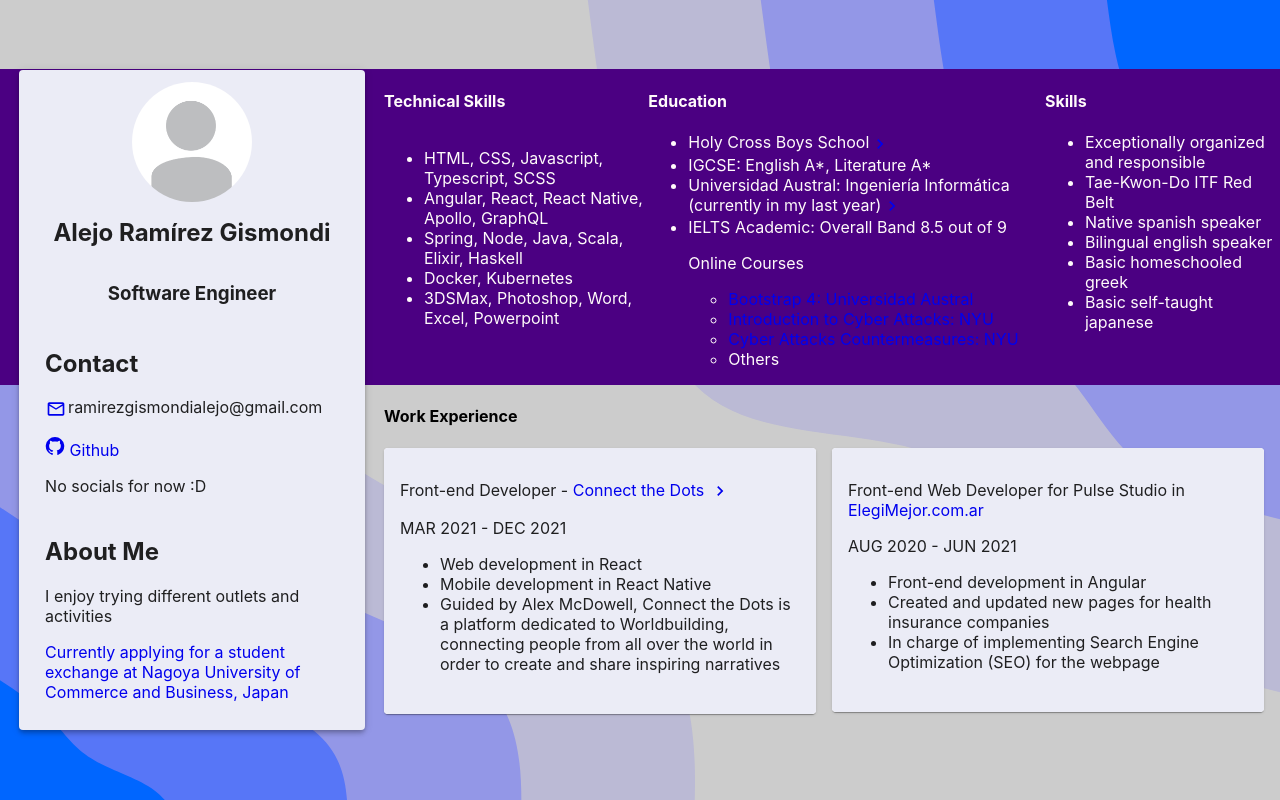
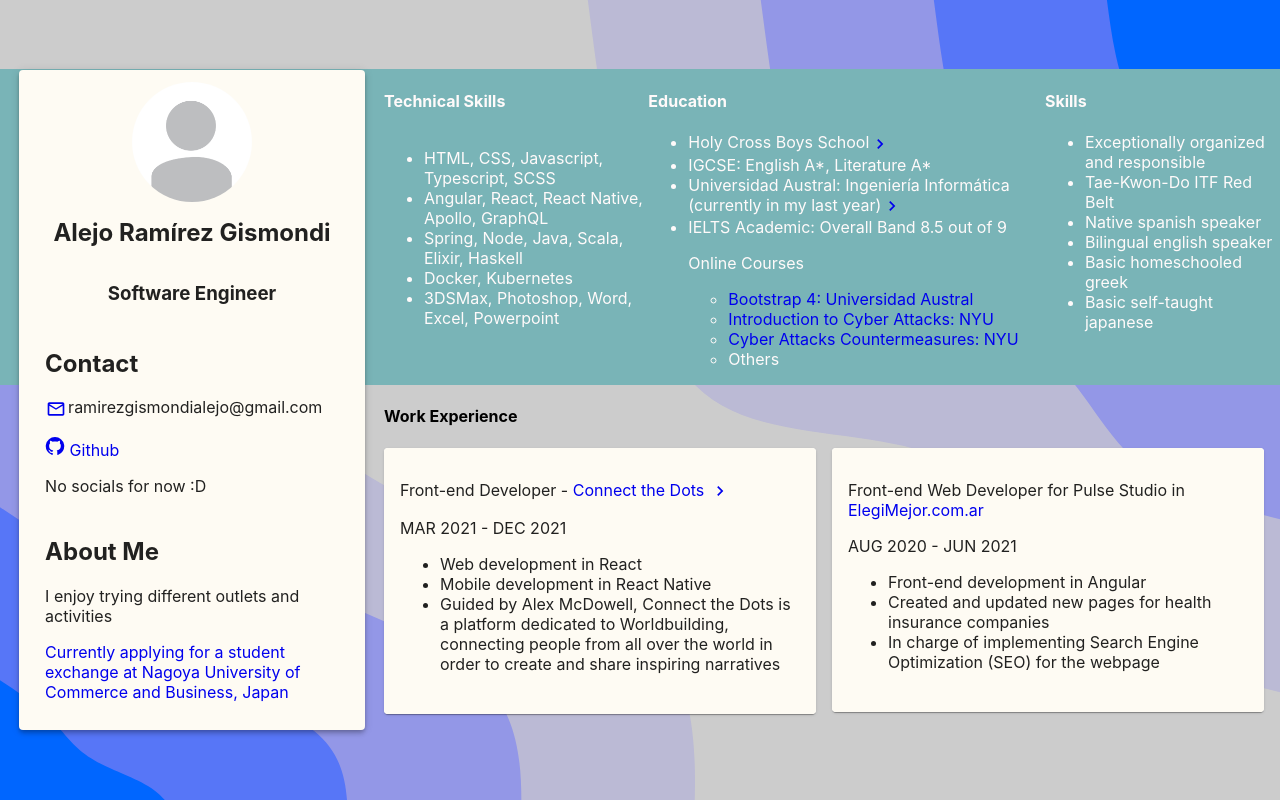
Before and after one commit to AlejoRamirezGismondi/cv, a React (Create React App) app: page / in a window 1280 px wide. Built offline with nearby package versions, Linux system fonts and the light colour scheme.

Commit message:
css vars and possible color scheme

```diff
--- a/src/Resume/Resume.css
+++ b/src/Resume/Resume.css
@@ -1,3 +1,10 @@
+:root {
+    --background-color: #F8F0DF;
+    --surface: #FEFBF3;
+    --text: snow;
+    --band-color: #79B4B7;
+}
+
 .root {
     display: flex;
     flex-direction: column;
@@ -6,7 +13,7 @@
     min-height: 100vh;
     background-image: url("/src/assets/images/blob-scene-haikei-light.svg");
     background-size: cover;
-    background-color: #fafafa;
+    background-color: var(--background-color);
 }
 
 a {
@@ -76,8 +83,8 @@
 
 .color-band {
     width: 100%;
-    background-color: indigo;
-    color: snow;
+    background-color: var(--band-color);
+    color: var(--text);
 }
 
 .container {
@@ -109,7 +116,7 @@
 }
 
 .card {
-    background-color: #EBECF6;
+    background-color: var(--surface);
 }
 
 @media screen and (max-width: 1440px) {
--- a/src/Resume/Resume.tsx
+++ b/src/Resume/Resume.tsx
@@ -35,7 +35,10 @@
     <div className={'root'}>
       <div className={'content'}>
         <div ref={leftPaper} className={'left-content'}>
-          <Paper sx={{backgroundColor: '#EBECF6'}} className={'left-paper'} elevation={4}>
+          <Paper
+            sx={{backgroundColor: getComputedStyle(document.documentElement).getPropertyValue('--surface').toString()}}
+            className={'left-paper'}
+            elevation={4}>
             <div className={'title-container left-paper-section'}>
               <img className={'profile-pic'} alt={'Profile Pic'} src={profilePic}/>
               <h1 className={'title'}>Alejo Ramírez Gismondi</h1>
```
